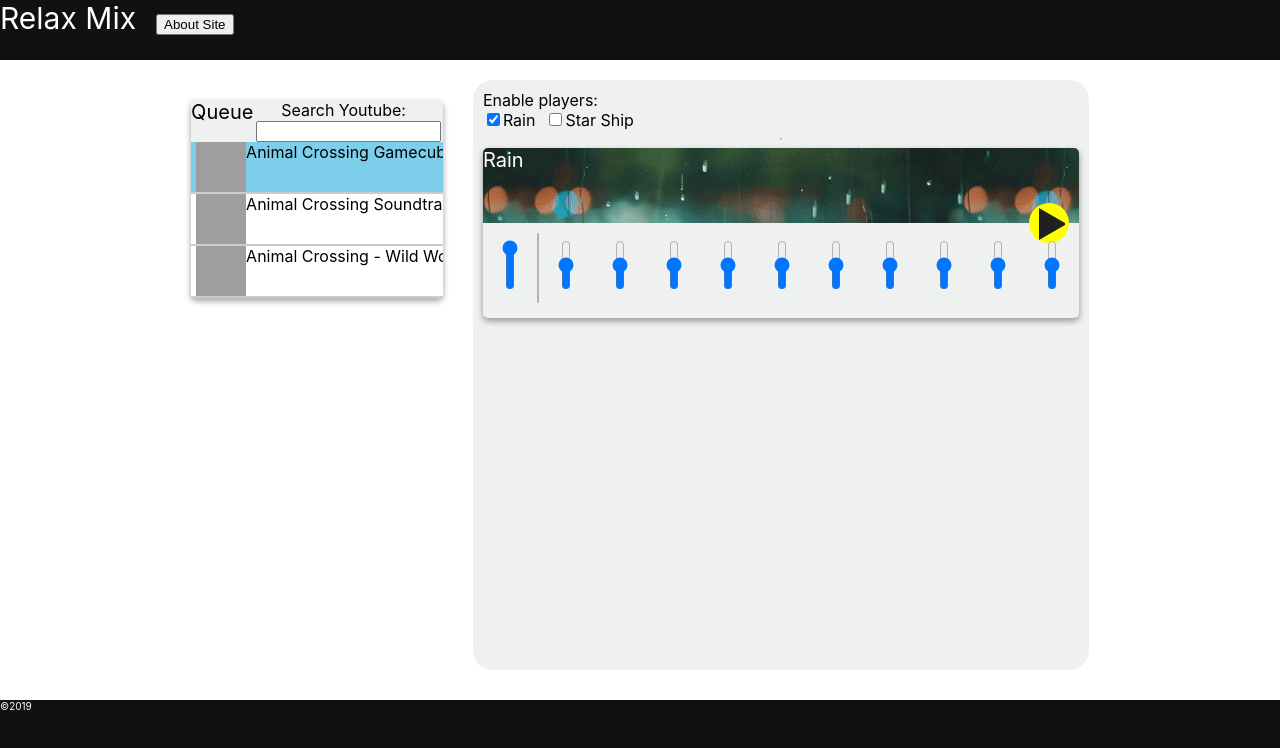
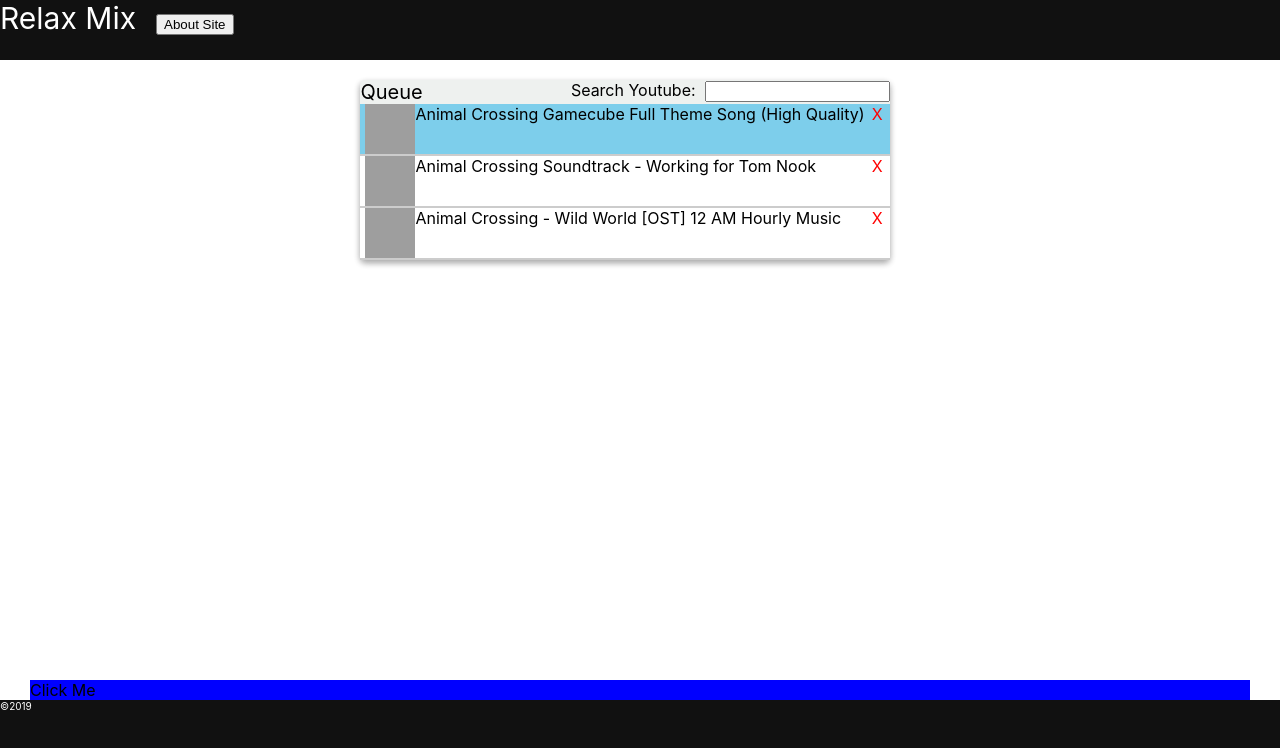
Before and after one commit to maciebey/equalizer, a React (Create React App) app: page / in a window 1280 px wide. Shown: the top 748 px of the page. Built offline with nearby package versions, Linux system fonts and the light colour scheme; grey boxes are pictures that could not be loaded.

Commit message:
Init drawer component

```diff
--- a/src/App.css
+++ b/src/App.css
@@ -8,12 +8,16 @@
   display: flex;
   justify-content: center;
   flex: 1 0 auto;
-  padding: 20px 0 30px;
-  min-width: 1280px;
+  /* padding: 20px 0 30px;
+  min-width: 1280px; */
   /* background-color: #7d98a1; */
+  position: relative;
+  max-height: 100%;
+  overflow: hidden;
 }
-.app-body > * {
-  flex: 0 1;
+.app-content {
+  height: 100%;
+  overflow: auto;
 }
 header{
     background-color: #111111;
@@ -59,6 +63,7 @@ header{
 
 .player-background-inner{
   background-image: none;
+  padding: 0 5px;
   width: 100%;
   border-top-left-radius: 5px;
   border-top-right-radius: 5px;
--- a/src/App.tsx
+++ b/src/App.tsx
@@ -1,11 +1,8 @@
-import React from 'react'
-// import logo from "./logo.svg";
 import './App.css'
-
-// redux
 import PlayerContainer from './components/playerContainer'
 import AudioContainer from './components/audioContainer'
 import ModalController from './components/ModalController'
+import Drawer from './components/Drawer'
 
 function App () {
   return (
@@ -16,7 +13,9 @@ function App () {
       </header>
       <div className='app-body'>
         <PlayerContainer />
-        <AudioContainer />
+        <Drawer>
+          <AudioContainer />
+        </Drawer>
       </div>
       <footer className='app-footer'>
         &copy;2019
--- /dev/null
+++ b/src/components/Drawer.css
@@ -0,0 +1,20 @@
+.app-body-new {
+  padding: 0 30px;
+}
+
+.drawer-container {
+  left: 30px;
+  right: 30px;
+  position: absolute;
+  bottom: -300px;
+  transition: 100ms ease-in-out;
+  background-color: blue;
+}
+
+.drawer-container.open {
+  bottom: 0;
+}
+
+.drawer-content {
+  height: 300px;
+}
--- /dev/null
+++ b/src/components/Drawer.tsx
@@ -0,0 +1,22 @@
+import { useState } from 'react'
+
+import './Drawer.css'
+
+const Drawer = ({children}:{children:any}) => {
+  const [isOpen, setIsOpen] = useState(false)
+  const clickDrawer = () => {
+    setIsOpen((isOpen) => !isOpen)
+  }
+  return (
+    <>
+      <div className={`drawer-container ${isOpen ? 'open' : ''}`}>
+        <div onClick={() => clickDrawer()}>Click Me</div>
+        <div className={`drawer-content ${isOpen ? 'open' : ''}`}>
+          {children}
+        </div>
+      </div>
+    </>
+  )
+}
+
+export default Drawer
```
